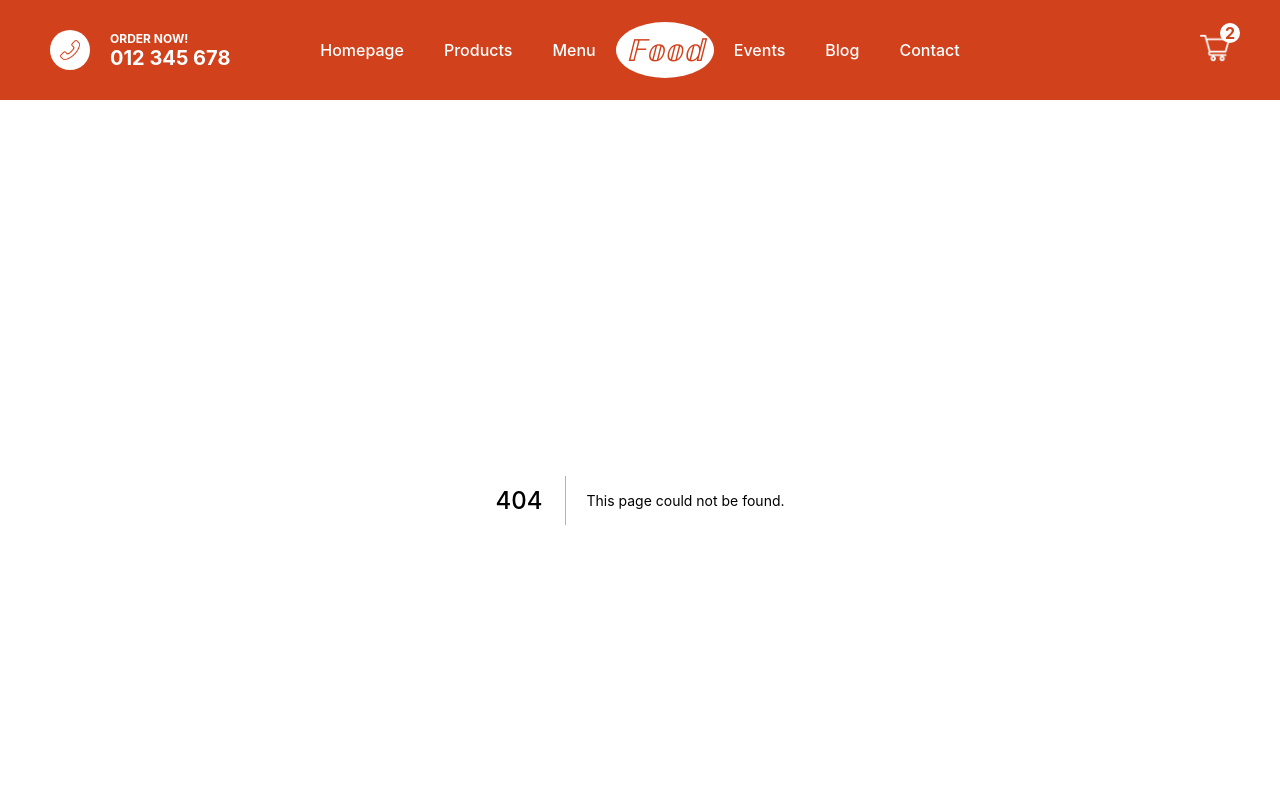
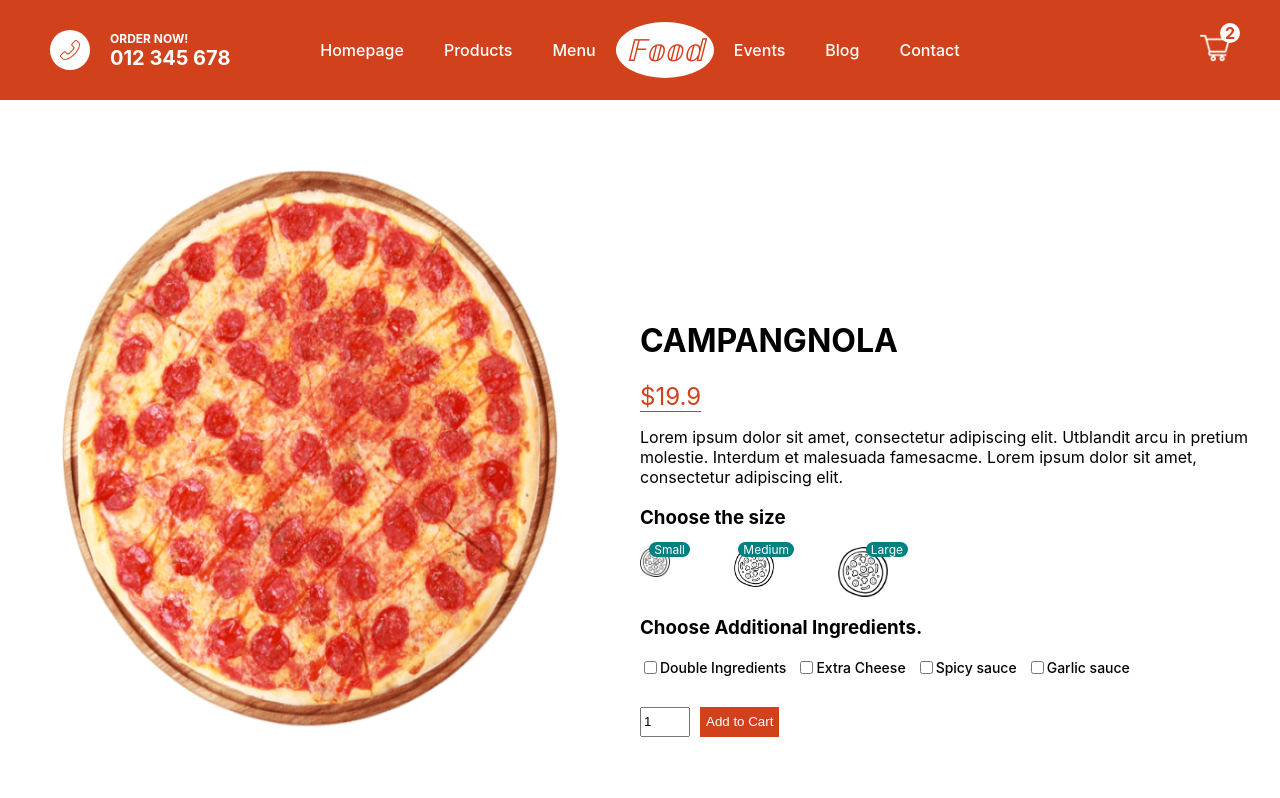
Before and after one commit to hardik6869/Food-Ordering-App, a Next.js app: page /product/1 in a window 1280 px wide. Before the commit this address had no page. Shown: the top 798 px of the page. Built offline with nearby package versions, Linux system fonts and the light colour scheme.

Commit message:
Design: Shopping Cart

```diff
--- /dev/null
+++ b/pages/product/[id].jsx
@@ -0,0 +1,108 @@
+import Image from 'next/image';
+import ProductStyle from '../../styles/Product.module.css';
+import {useState} from 'react';
+
+const Product = () => {
+    const [size, setSize] = useState(0);
+    const product = {
+        id: '1',
+        name: 'CAMPANGNOLA',
+        img: '/assets/pizza.png',
+        price: [19.9, 93.9, 27.9],
+        desc: 'Lorem ipsum dolor sit amet, consectetur adipiscing elit. Utblandit arcu in pretium molestie. Interdum et malesuada famesacme. Lorem ipsum dolor sit amet, consectetur adipiscing elit.',
+    };
+
+    return (
+        <div className={ProductStyle.container}>
+            <div className={ProductStyle.left}>
+                <div className={ProductStyle.imgContainer}>
+                    <Image src={product.img} layout="fill" alt="" />
+                </div>
+            </div>
+
+            <div className={ProductStyle.right}>
+                <h1 className={ProductStyle.title}> {product.name}</h1>
+                <span className={ProductStyle.price}>
+                    ${product.price[size]}
+                </span>
+                <p className={ProductStyle.desc}> {product.desc}</p>
+                <h3 className={ProductStyle.choose}> Choose the size</h3>
+
+                <div className={ProductStyle.sizes}>
+                    <div
+                        className={ProductStyle.size}
+                        onClick={() => setSize(0)}>
+                        <Image src="/assets/size.png" alt="" layout="fill" />
+                        <span className={ProductStyle.number}> Small</span>
+                    </div>
+                    <div
+                        className={ProductStyle.size}
+                        onClick={() => setSize(1)}>
+                        <Image src="/assets/size.png" alt="" layout="fill" />
+                        <span className={ProductStyle.number}> Medium</span>
+                    </div>
+                    <div
+                        className={ProductStyle.size}
+                        onClick={() => setSize(2)}>
+                        <Image src="/assets/size.png" alt="" layout="fill" />
+                        <span className={ProductStyle.number}> Large</span>
+                    </div>
+                </div>
+                <h3 className={ProductStyle.choose}>
+                    Choose Additional Ingredients.
+                </h3>
+                <div className={ProductStyle.ingredients}>
+                    <div className={ProductStyle.option}>
+                        <input
+                            type="checkbox"
+                            id="double"
+                            name="double"
+                            className={ProductStyle.checkbox}
+                        />
+                        <label htmlFor="double"> Double Ingredients</label>
+                    </div>
+
+                    <div className={ProductStyle.option}>
+                        <input
+                            type="checkbox"
+                            id="cheese"
+                            name="cheese"
+                            className={ProductStyle.checkbox}
+                        />
+                        <label htmlFor="cheese"> Extra Cheese </label>
+                    </div>
+
+                    <div className={ProductStyle.option}>
+                        <input
+                            type="checkbox"
+                            id="spicy"
+                            name="spicy"
+                            className={ProductStyle.checkbox}
+                        />
+                        <label htmlFor="spicy"> Spicy sauce</label>
+                    </div>
+
+                    <div className={ProductStyle.option}>
+                        <input
+                            type="checkbox"
+                            id="garlic"
+                            name="garlic"
+                            className={ProductStyle.checkbox}
+                        />
+                        <label htmlFor="garlic"> Garlic sauce</label>
+                    </div>
+                </div>
+                <div className={ProductStyle.add}>
+                    <input
+                        type="number"
+                        defaultValue={1}
+                        className={ProductStyle.quantity}
+                    />
+                    <button className={ProductStyle.button}>Add to Cart</button>
+                </div>
+            </div>
+        </div>
+    );
+};
+
+export default Product;
--- /dev/null
+++ b/styles/Product.module.css
@@ -0,0 +1,83 @@
+.container{
+    height: calc(100vh - 100px);
+    display: flex;
+}
+.left{
+    flex: 1;
+    height: 100%;
+    display: flex;
+    align-items: center;
+    justify-content: center;
+}
+.right{
+    flex: 1;
+    padding: 200px 20px 20px;
+}
+.imgContainer{
+    width: 80%;
+    height: 80%;
+    position: relative;
+}
+.price{
+    color:#d1411c;
+    font-size: 24px;
+    font-weight: 400;
+    border-bottom: 1px solid #d1411c;
+}
+.sizes{
+    width: 40%;
+    display: flex;
+    justify-content: space-between;
+}
+.size{
+    width: 30px;
+    height: 30px;
+    position: relative;
+    cursor: pointer;
+}
+.size:nth-child(2){
+    width: 40px;
+    height: 40px;
+}
+.size:last-child{
+     width: 50px;
+     height: 50px;
+}
+.number{
+    position: absolute;
+    top: -5px;
+    right: -20px;
+    background-color: teal;
+    color: white;
+    font-size: 12px;
+    padding: 0px 5px;
+    border-radius: 10px;
+}
+.ingredients{
+    display: flex;
+    margin-bottom: 30px;
+}
+.option{
+    display: flex;
+    align-items: center;
+    margin-right: 10px;
+    font-size: 14px;
+    font-weight: 500;
+}
+.checkout{
+    height: 20px;
+    height: 20px;
+}
+.quantity{
+    width: 50px;
+    height: 30px;
+}
+.button{
+    height: 30px;
+    margin-left: 10px;
+    background-color:#d1411c;
+    color: white;
+    border: none;
+    cursor: pointer;
+    font-weight: 500;
+}
```
